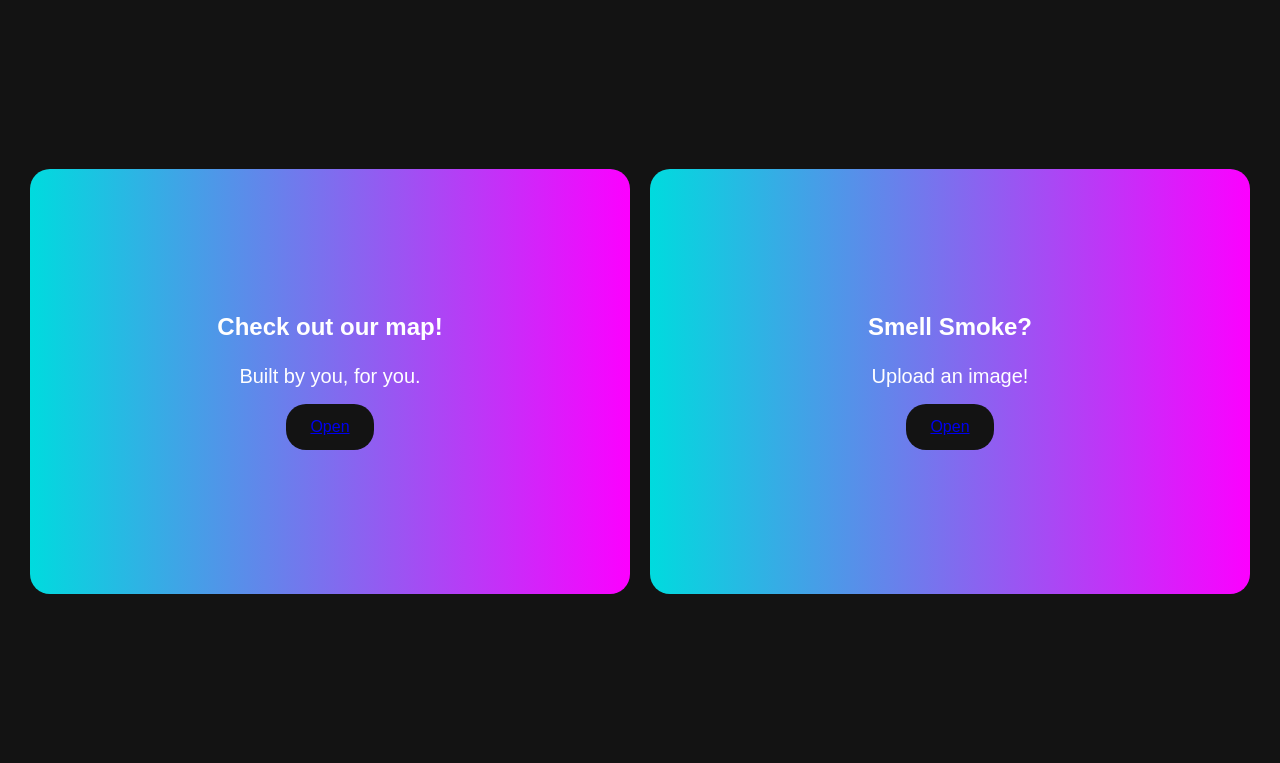
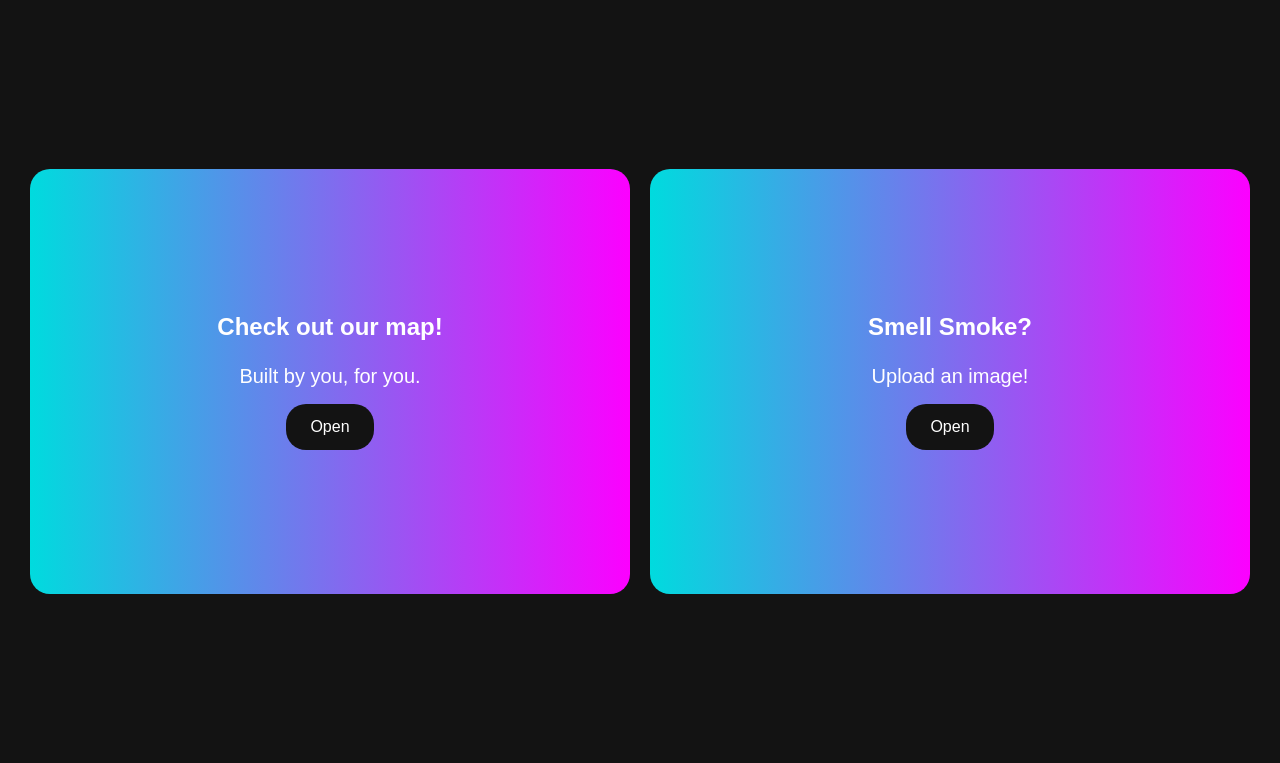
Before and after one commit to krizh-p/Fireline, a Django app: page / in a window 1280 px wide. Shown: the part 2088-2851 px from the top of the page. Run offline with Django 4.2, Linux system fonts and the light colour scheme; parts of the project's set-up code (start-up, migrations or seed data) failed here and were passed over; some libraries are stand-ins or nearby versions.

Commit message:
css fixes & code fix

```diff
--- a/fireline/home/static/home/styles.css
+++ b/fireline/home/static/home/styles.css
@@ -521,7 +521,10 @@
   justify-content: center;
   margin-top: 16px;
 }
-
+.maps__btn a {
+  color: #fff;
+  text-decoration: none;
+}
 
 .maps__card button {
   color: #fff;
--- a/fireline/map/prediction.py
+++ b/fireline/map/prediction.py
@@ -25,7 +25,7 @@ def train(prediction_data: dict[List]):
     num_predicts = 3
     for i in range(-1, -1*num_predicts,-1):
         points.append({
-            "LONG" : X.values[i],
+            "LONG" : X.values[i][0],
             "LAT" : predictions[i],
             "NAME": f"User {abs(i)}"
         })
--- a/fireline/map/templates/map/index.html
+++ b/fireline/map/templates/map/index.html
@@ -20,7 +20,7 @@
             <br>
             <br>
             <p style="color: #ff8177; font-size: 2em;">
-                Here is a visualization of less than 1/1000000 of them.
+                Here is a visualization of less than 1/1,000,000 of them.
             </p>
         </p>
     </div>
```
